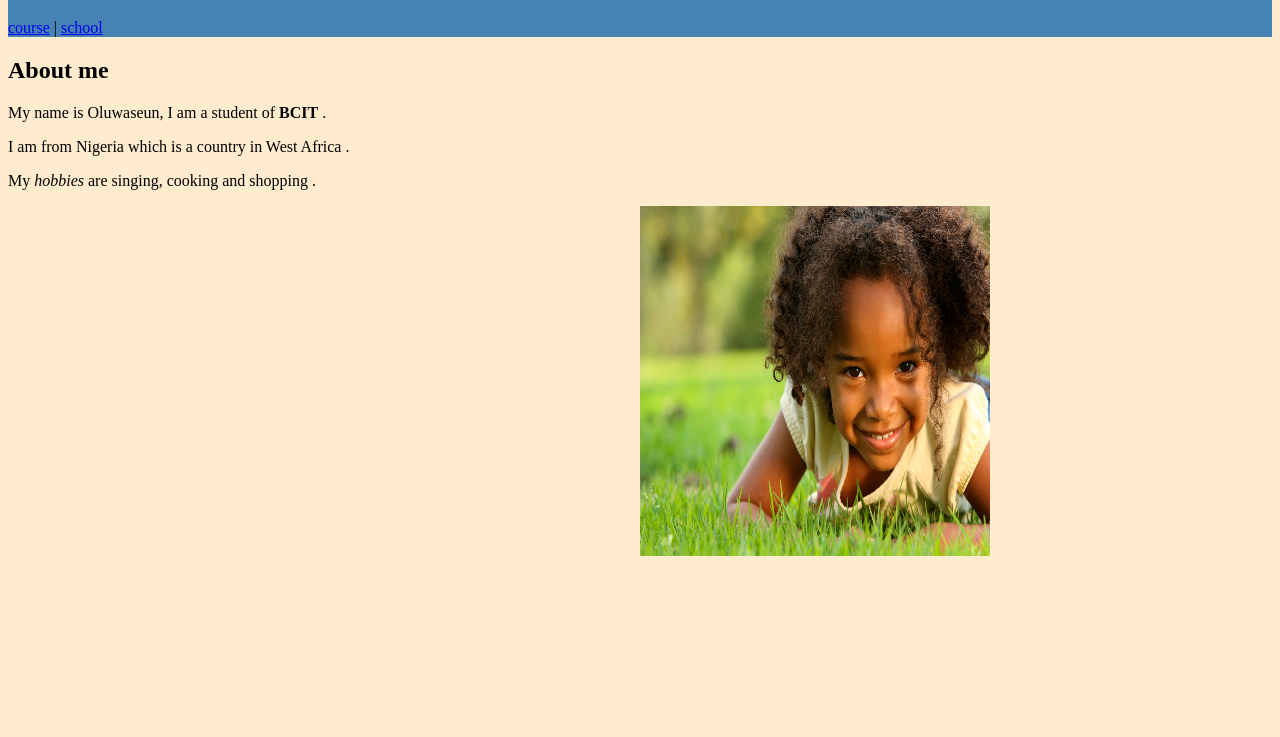
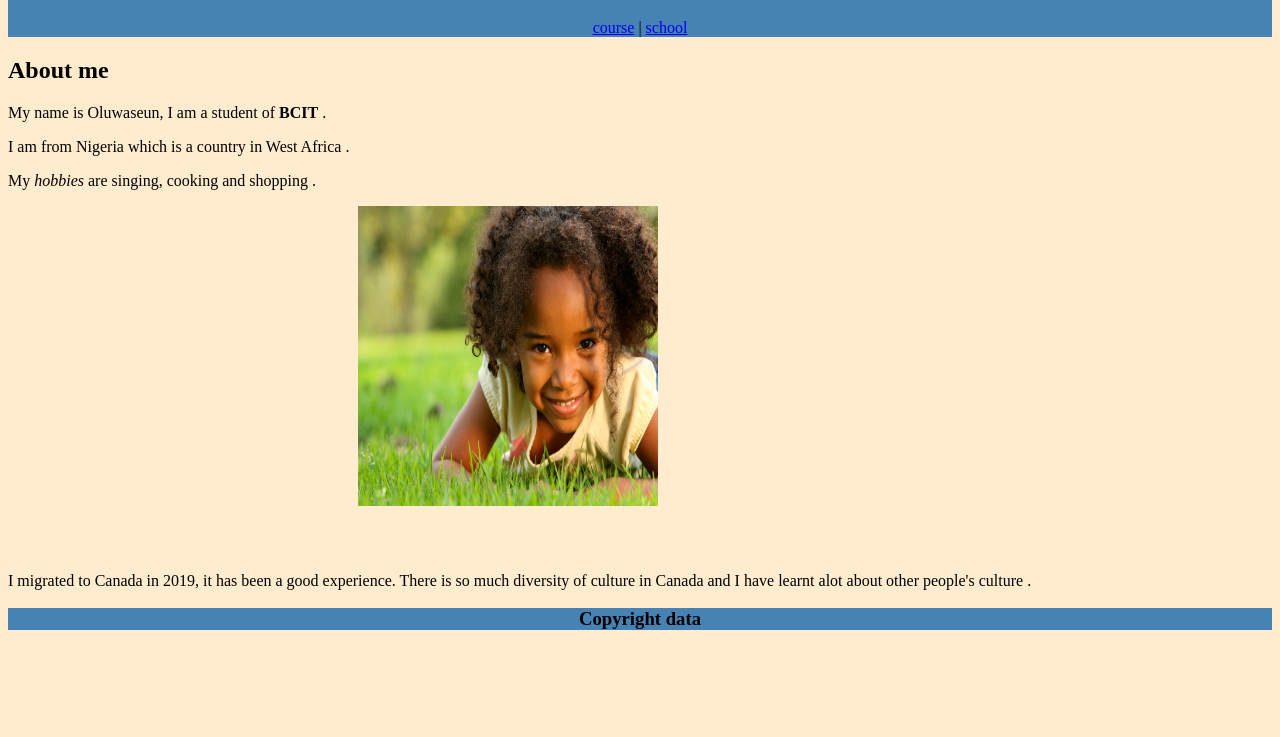
Before and after one commit to toluse26/personal_website, a plain HTML site: page index.html in a window 1280 px wide. Shown: the part 63-800 px from the top of the page. Drawn offline with Linux system fonts and the light colour scheme.

Commit message:
grid_used_to_position_image

```diff
--- a/css/stylesheet.css
+++ b/css/stylesheet.css
@@ -9,21 +9,21 @@ body {
 header {
     background-color: steelblue;
 }
-.a-container {
-    display: flex;
-    justify-content: center;
+nav {
+    text-align: center;
 }
 .image-container {
     display: grid;
-    grid-template-columns: repeat(2, 1fr);
-    grid-template-rows: repeat(2, 1fr);
+    grid-template-columns: 350px;
+    grid-template-rows: 350px;
 }
 
 img {
     grid-column: 2 / 3;
     grid-row: 1 / 2;
-    width: 350px;
-    height: 350px;
+    width: 300px;
+    height: 300px;
+
 }
 
 h3 {
--- a/index.html
+++ b/index.html
@@ -35,8 +35,7 @@
     </section>
 
     <footer>
-      <p>I migrated to Canada in 2019, it has been a good experience .</p>
-      <p>
+      <p>I migrated to Canada in 2019, it has been a good experience.
         There is so much diversity of culture in Canada and I have learnt alot
         about other people's culture .
       </p>
```
